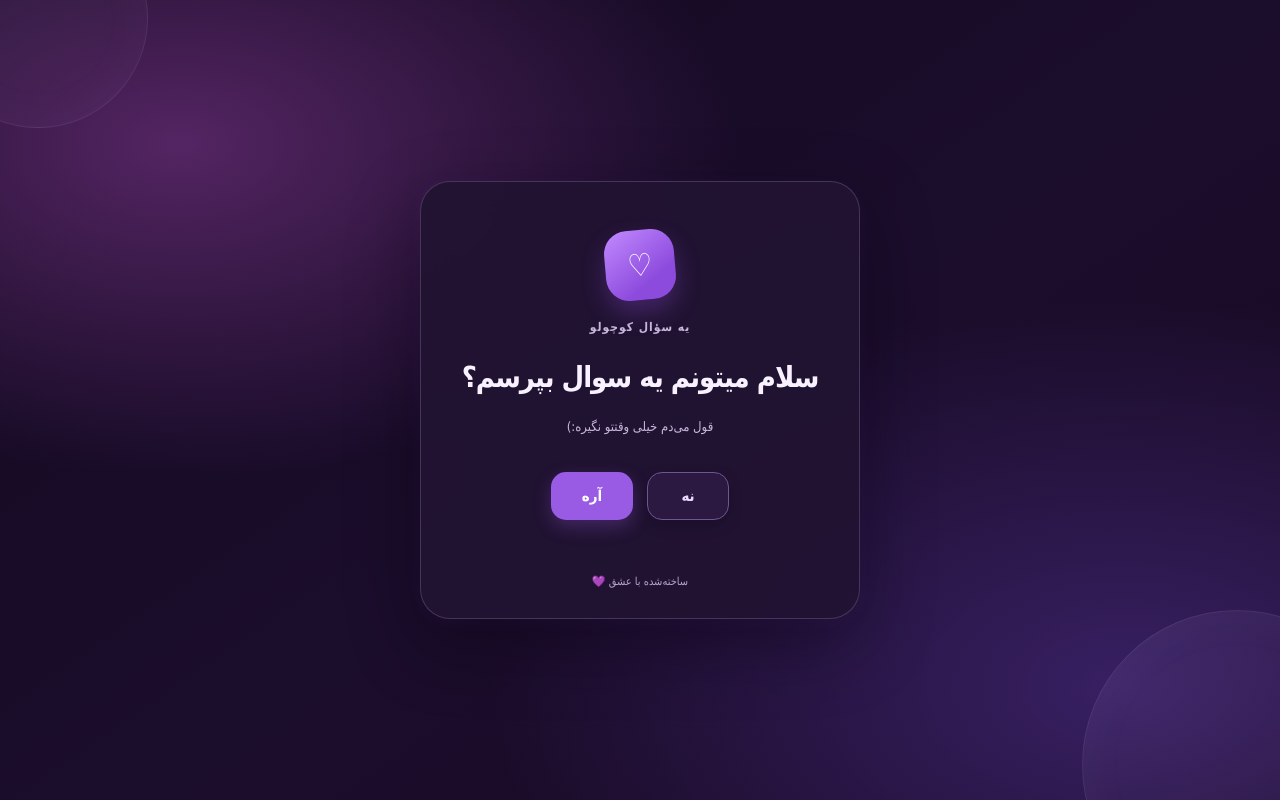
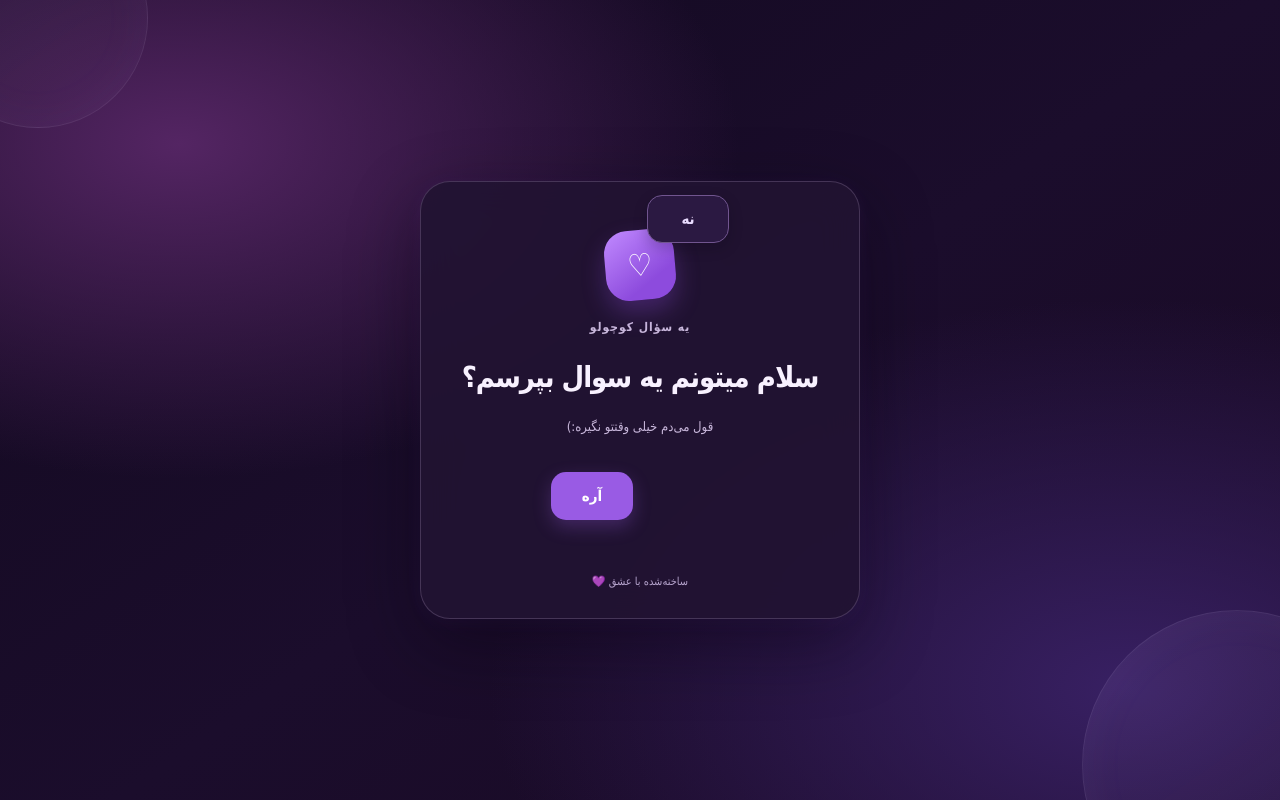
Before and after one commit to BPGalaxy/love-me, a plain HTML site: page index.html in a window 1280 px wide. Drawn offline with Linux system fonts and the light colour scheme; a small style sheet from the web is missing.

Commit message:
Update index.html

```diff
--- a/index.html
+++ b/index.html
@@ -151,7 +151,7 @@
     }
 
     .no-button {
-      position: absolute;
+      position: fixed;
       top: 13px;
       right: calc(50% - 89px);
       color: #eadcff;
@@ -159,6 +159,7 @@
       background: #2b1942;
       box-shadow: 0 5px 14px #08031136;
       user-select: none;
+      z-index:100000;
     }
 
     .no-button:hover { border-color: #ad8bd3; }
@@ -252,7 +253,7 @@
       stage = 3;
       yesButton.hidden = true;
       noButton.hidden = true;
-      setMessage("باشه، هر وقت خواستی :) ", "ممنون که جواب دادی.");
+      setMessage("باشه ولی دلمو شکوندی...", "باهات قهرم.");
     }
 
     function teleportNo() {
```
